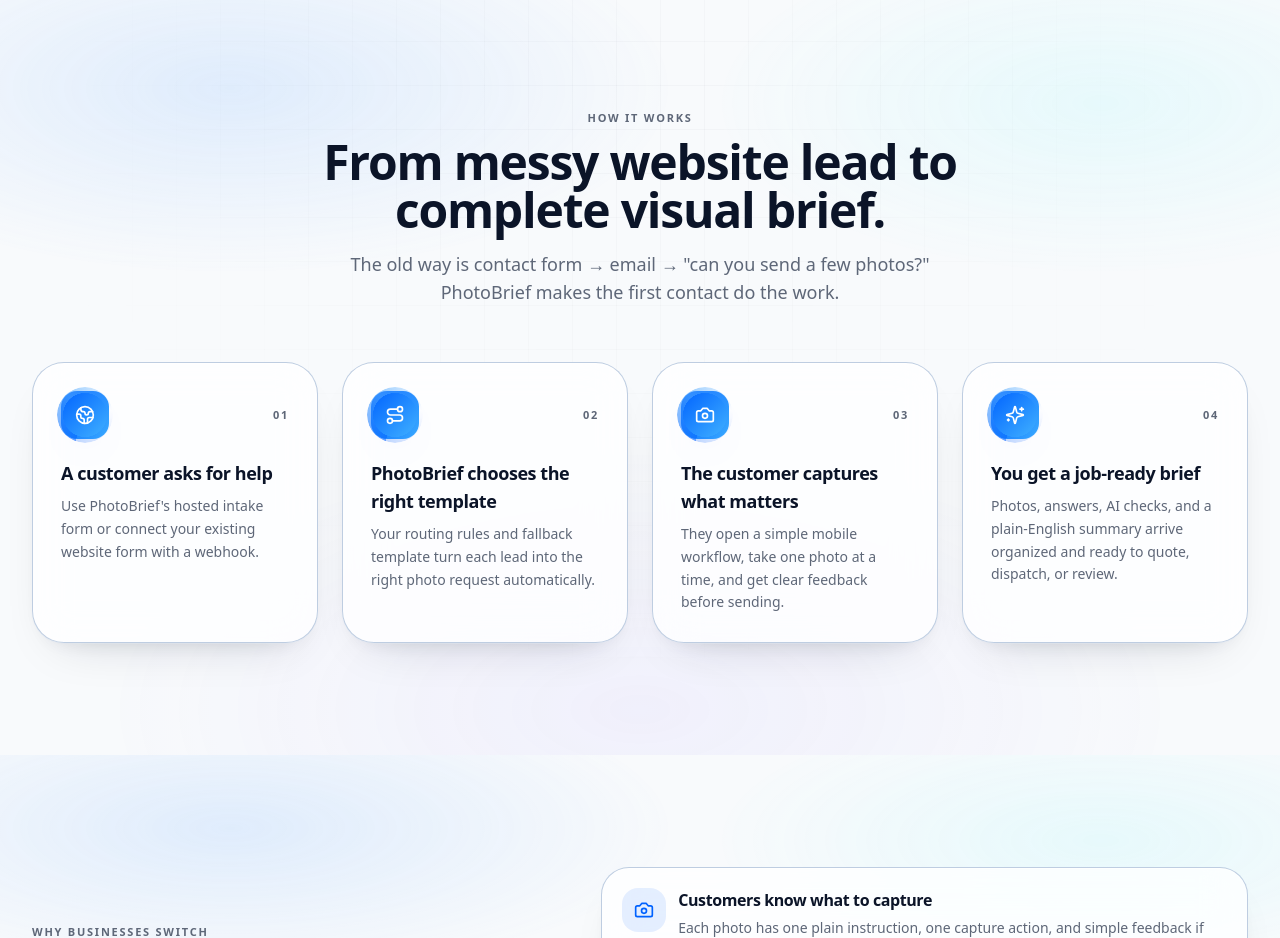
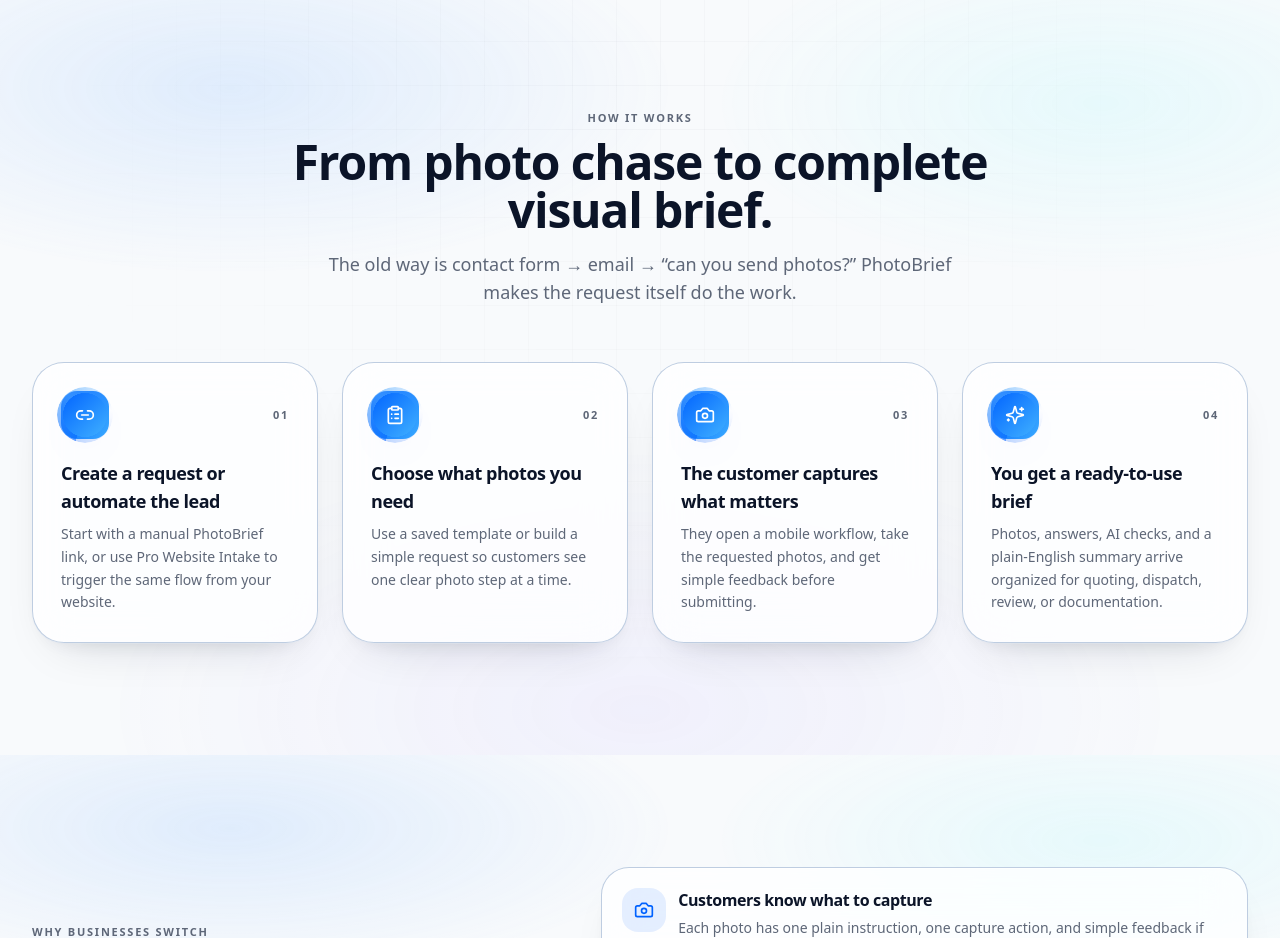
Before and after one commit to Rainbow-Meadow/photo-brief, a React (Vite) app: page / in a window 1280 px wide. Shown: the part 3160-4098 px from the top of the page. Built offline with nearby package versions, Linux system fonts and the light colour scheme; no server answers; what @lovable.dev/cloud-auth-js would draw is missing.

Commit message:
Clarify landing workflow steps

```diff
--- a/src/components/marketing/HowItWorksSteps.tsx
+++ b/src/components/marketing/HowItWorksSteps.tsx
@@ -1,25 +1,25 @@
-import { Camera, Globe2, Route, Sparkles } from "lucide-react";
+import { Camera, ClipboardList, Link2, Sparkles } from "lucide-react";
 
 export const howItWorksSteps = [
   {
-    icon: Globe2,
-    title: "A customer asks for help",
-    body: "Use PhotoBrief's hosted intake form or connect your existing website form with a webhook.",
+    icon: Link2,
+    title: "Create a request or automate the lead",
+    body: "Start with a manual PhotoBrief link, or use Pro Website Intake to trigger the same flow from your website.",
   },
   {
-    icon: Route,
-    title: "PhotoBrief chooses the right template",
-    body: "Your routing rules and fallback template turn each lead into the right photo request automatically.",
+    icon: ClipboardList,
+    title: "Choose what photos you need",
+    body: "Use a saved template or build a simple request so customers see one clear photo step at a time.",
   },
   {
     icon: Camera,
     title: "The customer captures what matters",
-    body: "They open a simple mobile workflow, take one photo at a time, and get clear feedback before sending.",
+    body: "They open a mobile workflow, take the requested photos, and get simple feedback before submitting.",
   },
   {
     icon: Sparkles,
-    title: "You get a job-ready brief",
-    body: "Photos, answers, AI checks, and a plain-English summary arrive organized and ready to quote, dispatch, or review.",
+    title: "You get a ready-to-use brief",
+    body: "Photos, answers, AI checks, and a plain-English summary arrive organized for quoting, dispatch, review, or documentation.",
   },
 ];
 
@@ -32,10 +32,10 @@ export function HowItWorksSteps() {
         <div className="mx-auto max-w-3xl text-center">
           <p className="text-eyebrow">How it works</p>
           <h2 className="mt-3 text-3xl font-semibold tracking-tight text-foreground sm:text-5xl">
-            From messy website lead to complete visual brief.
+            From photo chase to complete visual brief.
           </h2>
           <p className="mx-auto mt-4 max-w-2xl text-base text-muted-foreground sm:text-lg">
-            The old way is contact form → email → "can you send a few photos?" PhotoBrief makes the first contact do the work.
+            The old way is contact form → email → “can you send photos?” PhotoBrief makes the request itself do the work.
           </p>
         </div>
 
```
